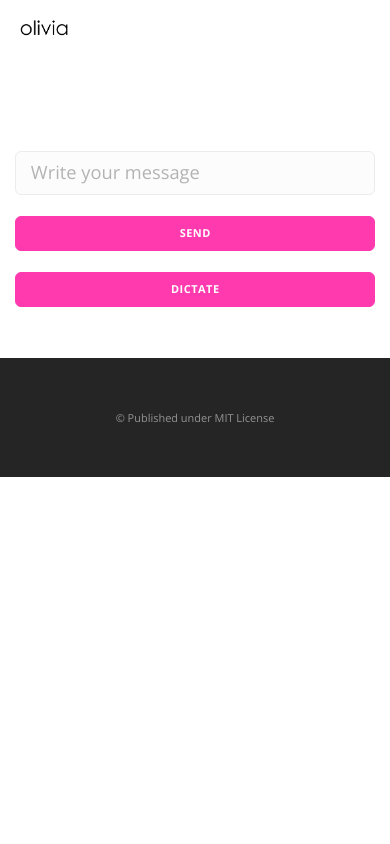
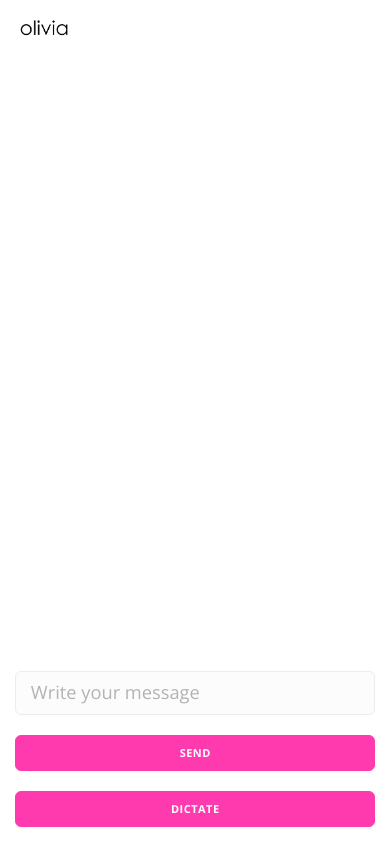
Before and after one commit to olivia-ai/olivia-ai.org, a Vue app: page /chat in a window 390 px wide. Built offline with nearby package versions, Linux system fonts and the light colour scheme; what vue-resource would draw is missing.

Commit message:
Better input for mobile

```diff
--- a/src/App.vue
+++ b/src/App.vue
@@ -22,12 +22,7 @@
                 </a>
               </div>
             </div>
-            <div class="col-lg-11 col-md-12 text-right text-left-xs text-left-sm">
-              <div class="bar__module">
-                <ul class="menu-horizontal text-left">
-                  <a></a>
-                </ul>
-              </div>
+            <div class="col-lg-11 col-md-12 text-right text-left-xs text-left-sm hidden-sm">
               <div class="bar__module">
                 <a class="btn btn--sm type--uppercase" href="https://github.com/olivia-ai">
                   <span class="btn__text">On Github</span>
@@ -35,27 +30,14 @@
                 <a class="btn btn--sm type--uppercase btn--primary" href="https://docs.olivia-ai.org">
                   <span class="btn__text">Documentation</span>
                 </a>
-
               </div>
             </div>
           </div>
         </div>
       </nav>
     </div>
-    <div class="main-container">
+    <div>
       <router-view></router-view>
-
-      <footer class="text-center-xs space--xs bg--dark ">
-        <div class="container">
-          <div class="row">
-            <div class="col-md-7">
-              <span class="type--fine-print">
-                &copy;<span class="update-year"></span> Published under MIT License
-              </span>
-            </div>
-          </div>
-        </div>
-      </footer>
     </div>
   </div>
 </template>
--- a/src/views/Chat.vue
+++ b/src/views/Chat.vue
@@ -1,6 +1,6 @@
 <template>
   <div>
-    <section class="switchable height-90" id="bubbles" style="overflow: auto">
+    <section class="switchable height-90" id="bubbles" style="overflow: auto; max-height: 75vh;">
       <div class="container">
         <ul v-for="bubble in bubbles" :key="bubble.id" >
           <li :class="bubble.who" :id="'message-' + bubble.id">
@@ -9,10 +9,27 @@
         </ul>
       </div>
     </section>
-    <section class="text-center height-20">
-      <div class="container">
+    <section class="text-center">
+      <div class="container hidden-lg hidden-md hidden-sm input">
         <div class="row">
-          <div class="col-md-10 col-lg-8">
+          <div class="col-md-10">
+            <div class="row">
+              <div class="col-md-8">
+                <input v-model="input" v-on:keyup.enter="validate()" type="text" placeholder="Write your message" />
+              </div>
+              <div :class="'col-md-' + (recorgnitionEnabled ? '2' : '4')">
+                <button @click="validate()" type="submit" class="btn btn--primary type--uppercase">Send</button>
+              </div>
+              <div class="col-md-2" v-if="recorgnitionEnabled">
+                <button @click="dictate()" type="submit" class="btn btn--primary type--uppercase">Dictate</button>
+              </div>
+            </div>
+          </div>
+        </div>
+      </div>
+      <div class="height-10 container hidden-xs">
+        <div class="row">
+          <div class="col-md-10">
             <div class="row">
               <div class="col-md-8">
                 <input v-model="input" v-on:keyup.enter="validate()" type="text" placeholder="Write your message" />
@@ -115,6 +132,11 @@
 </script>
 
 <style>
+  .input{
+    position: absolute;
+    bottom: 2vh;
+  }
+
   ul{
     list-style: none;
     margin: 0;
```
